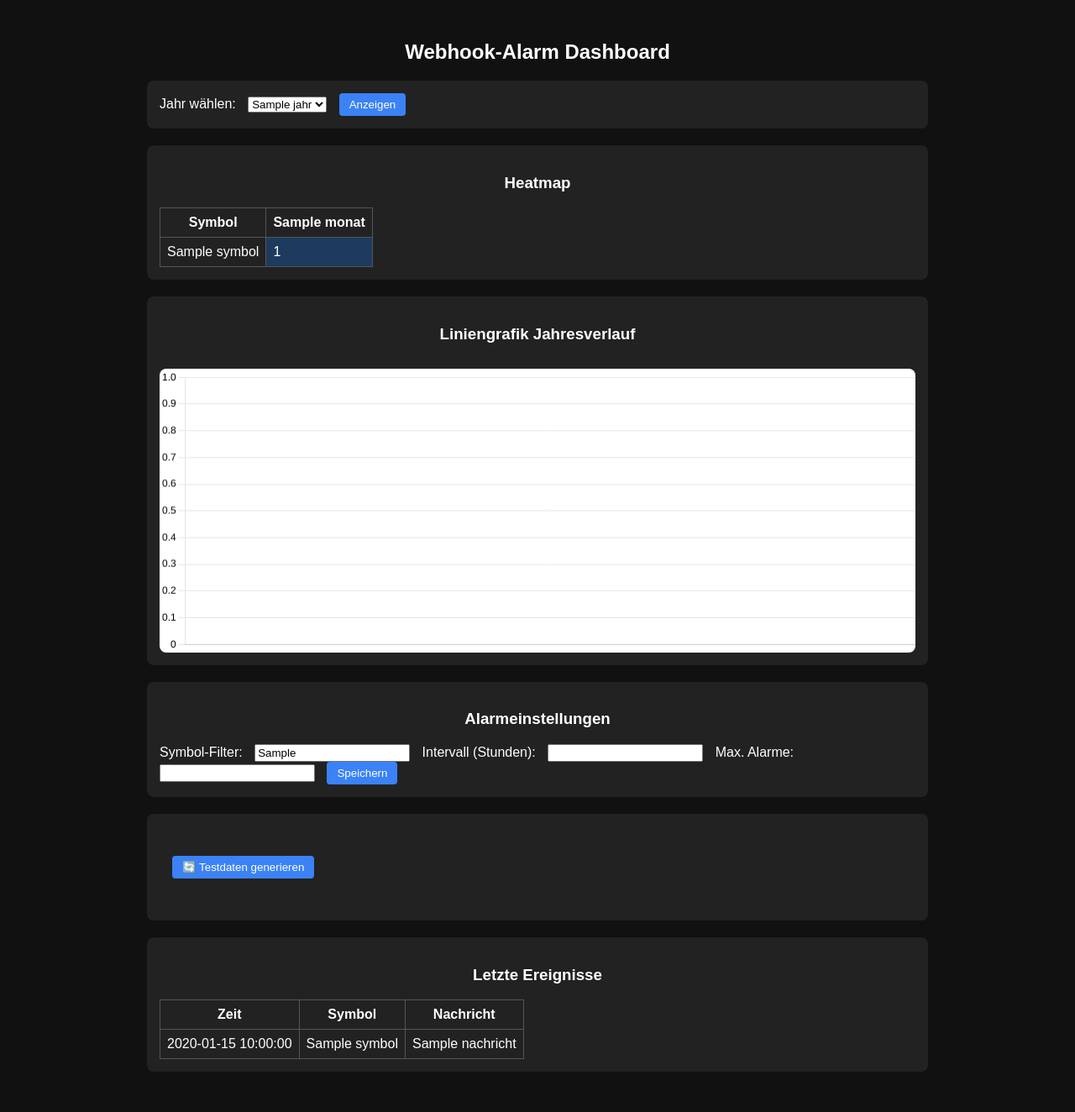
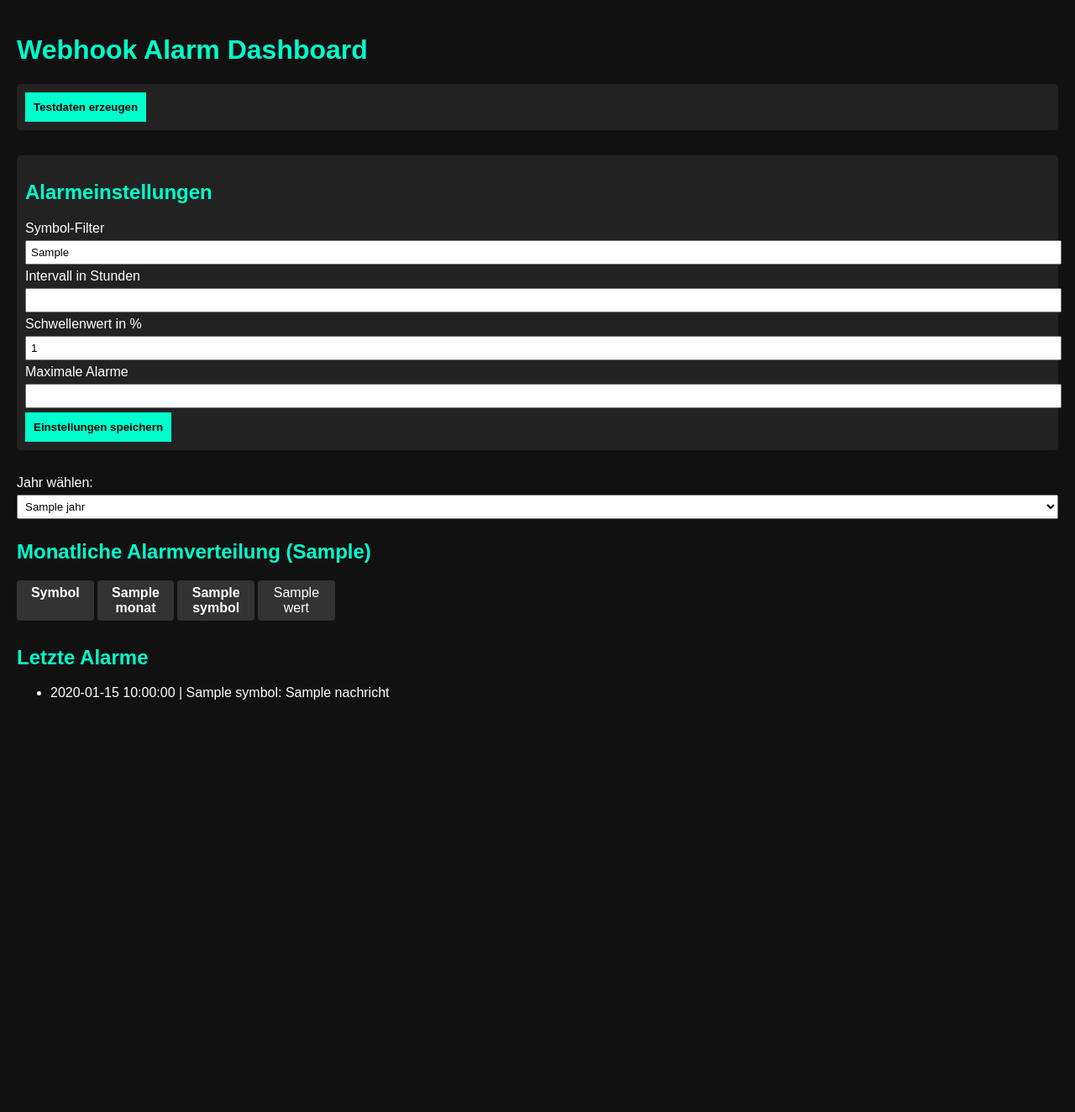
Before and after one commit to Bubu89/webhook-alarm-analyse, a Flask app: template templates/dashboard.html in a window 1280 px wide. Shown: the whole page at 84% size. After the commit the page ends 833 px from the top, so only its background shows below. Run offline with Flask 3, Linux system fonts and the light colour scheme; the template is opened without the code that fills it: most values are stand-ins (such as "Sample title", 1, 10 or a date in 2020).

Commit message:
Update dashboard.html

```diff
--- a/templates/dashboard.html
+++ b/templates/dashboard.html
@@ -9,159 +9,108 @@
             font-family: Arial, sans-serif;
             background: #111;
             color: #fff;
+            margin: 0;
             padding: 20px;
         }
-        h2, h3 {
+        h1, h2, h3 {
+            color: #00ffcc;
+        }
+        .matrix {
+            display: grid;
+            grid-template-columns: repeat(13, 1fr);
+            gap: 4px;
+            margin-bottom: 30px;
+        }
+        .matrix div {
+            padding: 6px;
+            background: #333;
             text-align: center;
+            border-radius: 4px;
         }
-        table, th, td {
-            border: 1px solid #555;
-            border-collapse: collapse;
-            padding: 8px;
+        .settings, .testdaten {
+            margin-bottom: 30px;
+            padding: 10px;
+            background: #222;
+            border-radius: 5px;
         }
-        .heatmap td.low { background-color: #1e3a5f; }
-        .heatmap td.medium { background-color: #3b82f6; }
-        .heatmap td.high { background-color: #60a5fa; }
-        .heatmap td.veryhigh { background-color: #93c5fd; }
-        form, .section {
-            background: #222;
-            margin: 20px auto;
-            padding: 15px;
-            border-radius: 8px;
-            max-width: 900px;
+        input, select {
+            padding: 5px;
+            margin: 5px 0;
+            width: 100%;
         }
-        label, input, select {
-            margin-right: 10px;
-        }
-        input[type="submit"], button {
-            padding: 6px 12px;
-            background-color: #3b82f6;
-            color: white;
+        button {
+            padding: 10px;
+            background: #00ffcc;
             border: none;
-            border-radius: 4px;
+            color: #000;
             cursor: pointer;
-        }
-        canvas {
-            background-color: #fff;
-            margin-top: 30px;
-            border-radius: 8px;
+            font-weight: bold;
         }
     </style>
 </head>
 <body>
+    <h1>Webhook Alarm Dashboard</h1>
 
-<h2>Webhook-Alarm Dashboard</h2>
+    <!-- Testdaten erzeugen -->
+    <div class="testdaten">
+        <form action="/generate-testdata" method="post">
+            <button type="submit">Testdaten erzeugen</button>
+        </form>
+    </div>
 
-<!-- 📅 Jahr-Auswahl -->
-<form method="get" action="/dashboard" class="section">
-    <label for="year">Jahr wählen:</label>
-    <select name="year" id="year">
+    <!-- Einstellungen -->
+    <div class="settings">
+        <h2>Alarmeinstellungen</h2>
+        <form action="/update-settings" method="post">
+            <label>Symbol-Filter</label>
+            <input type="text" name="symbol_filter" value="{{ einstellungen.get('symbol_filter', '') }}">
+
+            <label>Intervall in Stunden</label>
+            <input type="number" name="interval_hours" value="{{ einstellungen.get('interval_hours', 1) }}">
+
+            <label>Schwellenwert in %</label>
+            <input type="number" name="threshold_percent" value="{{ einstellungen.get('threshold_percent', 10) }}">
+
+            <label>Maximale Alarme</label>
+            <input type="number" name="max_alarms" value="{{ einstellungen.get('max_alarms', 3) }}">
+
+            <button type="submit">Einstellungen speichern</button>
+        </form>
+    </div>
+
+    <!-- Jahresauswahl -->
+    <div>
+        <form method="get" action="/dashboard">
+            <label>Jahr wählen:</label>
+            <select name="year" onchange="this.form.submit()">
                 {% for jahr in verfuegbare_jahre %}
                     <option value="{{ jahr }}" {% if jahr == aktuelles_jahr %}selected{% endif %}>{{ jahr }}</option>
                 {% endfor %}
             </select>
-    <input type="submit" value="Anzeigen">
-</form>
-
-<!-- 🔥 Heatmap -->
-<div class="section">
-    <h3>Heatmap</h3>
-    <table class="heatmap">
-        <thead>
-            <tr>
-                <th>Symbol</th>
-                {% for monat in monate %}
-                    <th>{{ monat }}</th>
-                {% endfor %}
-            </tr>
-        </thead>
-        <tbody>
-            {% for symbol, werte in matrix.items() %}
-                <tr>
-                    <td>{{ symbol }}</td>
-                    {% for count in werte %}
-                        {% set klasse = "low" %}
-                        {% if count > 5 %} {% set klasse = "medium" %} {% endif %}
-                        {% if count > 15 %} {% set klasse = "high" %} {% endif %}
-                        {% if count > 30 %} {% set klasse = "veryhigh" %} {% endif %}
-                        <td class="{{ klasse }}">{{ count }}</td>
-                    {% endfor %}
-                </tr>
-            {% endfor %}
-        </tbody>
-    </table>
-</div>
-
-<!-- 📈 Chart -->
-<div class="section">
-    <h3>Liniengrafik Jahresverlauf</h3>
-    <canvas id="lineChart" width="800" height="300"></canvas>
-</div>
-
-<!-- ⚙️ Einstellungen -->
-<form method="post" action="/update-settings" class="section">
-    <h3>Alarmeinstellungen</h3>
-    <label>Symbol-Filter:</label>
-    <input type="text" name="symbol_filter" value="{{ einstellungen.symbol_filter or '' }}">
-    <label>Intervall (Stunden):</label>
-    <input type="number" name="interval_hours" value="{{ einstellungen.interval_hours or 1 }}">
-    <label>Max. Alarme:</label>
-    <input type="number" name="max_alarms" value="{{ einstellungen.max_alarms or 3 }}">
-    <input type="submit" value="Speichern">
-</form>
-
-<!-- 📤 Testdaten erzeugen -->
-<div class="section">
-    <form method="post" action="/generate-testdata">
-        <button type="submit">🔄 Testdaten generieren</button>
         </form>
     </div>
 
-<!-- 📋 Letzte Ereignisse -->
-<div class="section">
-    <h3>Letzte Ereignisse</h3>
-    <table>
-        <tr><th>Zeit</th><th>Symbol</th><th>Nachricht</th></tr>
-        {% for eintrag in letzte_ereignisse %}
-            <tr>
-                <td>{{ eintrag.timestamp }}</td>
-                <td>{{ eintrag.symbol }}</td>
-                <td>{{ eintrag.nachricht }}</td>
-            </tr>
+    <!-- Heatmap Matrix -->
+    <h2>Monatliche Alarmverteilung ({{ aktuelles_jahr }})</h2>
+    <div class="matrix">
+        <div><strong>Symbol</strong></div>
+        {% for monat in monate %}
+            <div><strong>{{ monat }}</strong></div>
         {% endfor %}
-    </table>
+        {% for symbol, werte in matrix.items() %}
+            <div><strong>{{ symbol }}</strong></div>
+            {% for wert in werte %}
+                <div>{{ wert }}</div>
+            {% endfor %}
+        {% endfor %}
     </div>
 
-<!-- 📊 JS: Chart zeichnen -->
-<script>
-    const monate = {{ monate_js | safe }};
-    const matrix = {{ matrix | tojson }};
-    const farben = ["red", "blue", "green", "orange", "purple", "cyan", "magenta"];
-
-    const datasets = Object.keys(matrix).map((symbol, index) => ({
-        label: symbol,
-        data: matrix[symbol],
-        borderColor: farben[index % farben.length],
-        tension: 0.3,
-        fill: false
-    }));
-
-    new Chart(document.getElementById("lineChart"), {
-        type: "line",
-        data: {
-            labels: monate,
-            datasets: datasets
-        },
-        options: {
-            responsive: true,
-            plugins: { legend: { labels: { color: "#000" } } },
-            scales: {
-                x: { ticks: { color: "#000" } },
-                y: { ticks: { color: "#000" } }
-            }
-        }
-    });
-</script>
-
+    <!-- Letzte Alarme -->
+    <h2>Letzte Alarme</h2>
+    <ul>
+        {% for eintrag in letzte_ereignisse %}
+            <li>{{ eintrag.timestamp }} | {{ eintrag.symbol }}: {{ eintrag.nachricht }}</li>
+        {% endfor %}
+    </ul>
 </body>
 </html>
```
Lines whose indentation alone changed are shown as unchanged.
